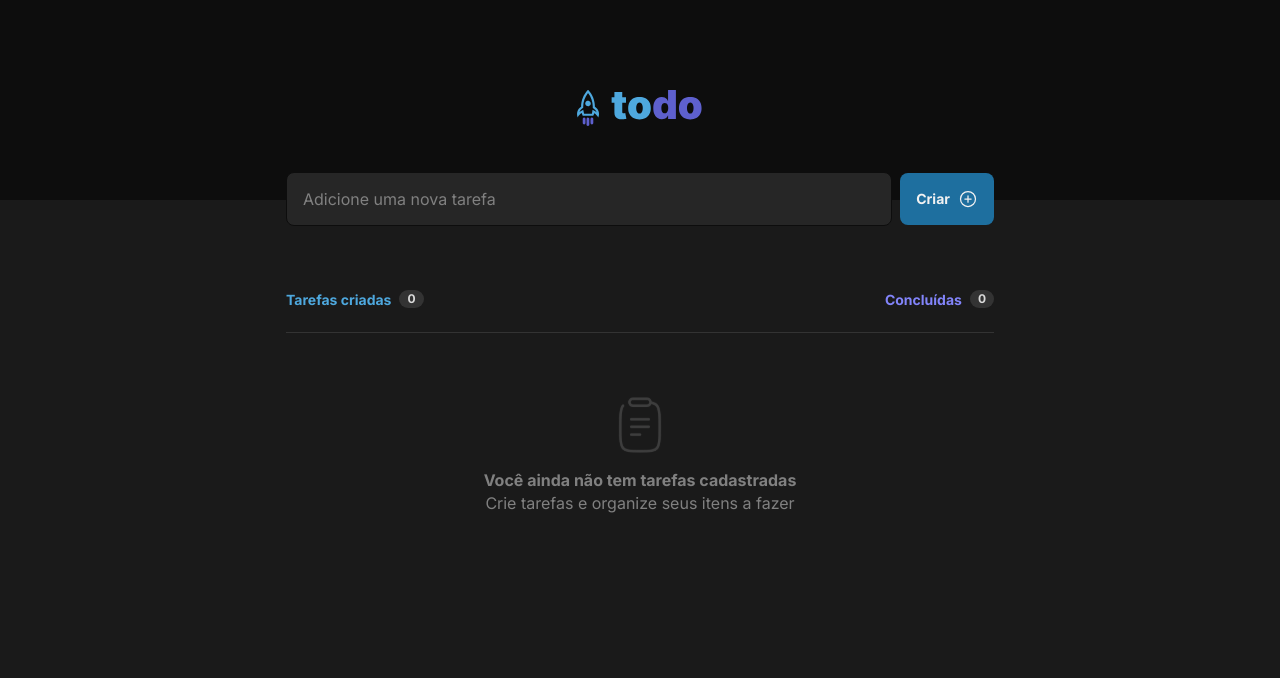
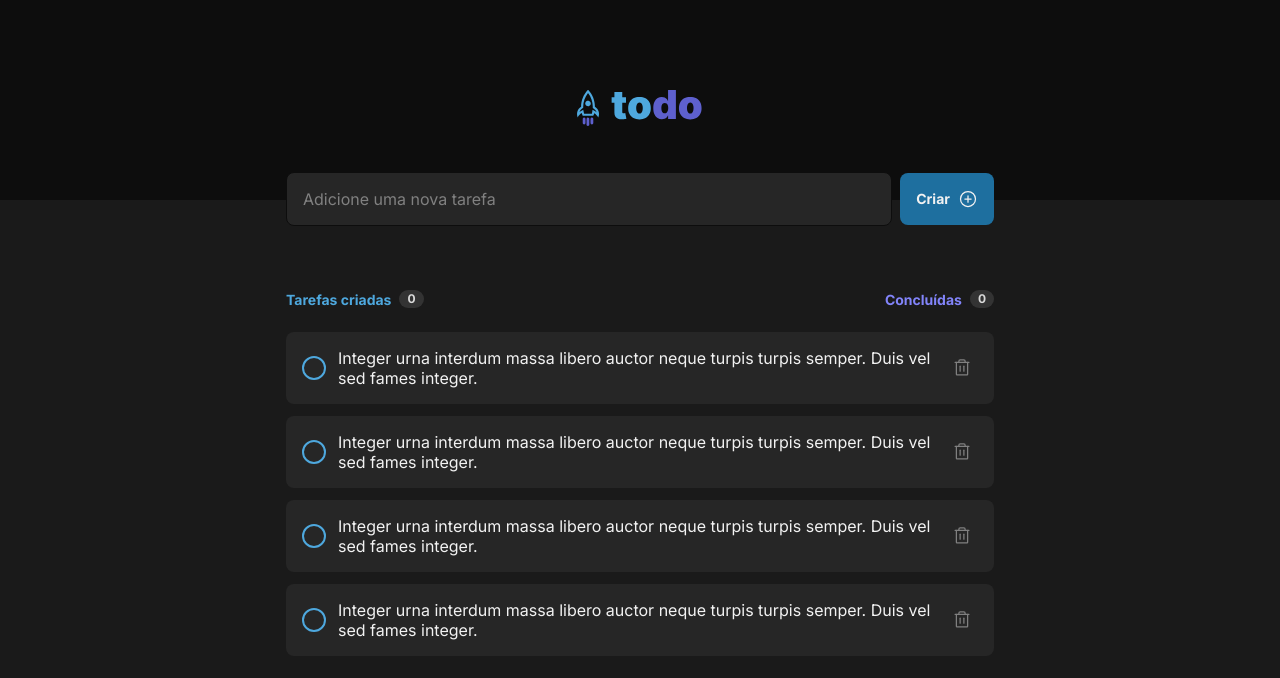
Before and after one commit to ClodoaldoDantas/todo-list-ignite, a React (Vite) app: page / in a window 1280 px wide. Shown: the top 678 px of the page. Built offline with nearby package versions, Linux system fonts and the light colour scheme.

Commit message:
💄 componente task

```diff
--- /dev/null
+++ b/src/components/Task/Task.module.scss
@@ -0,0 +1,73 @@
+.task {
+  padding: 1rem;
+  background-color: var(--gray-500);
+  border-radius: 8px;
+
+  display: flex;
+  align-items: center;
+  gap: 0.75rem;
+}
+
+.checkbox {
+  display: inline-flex;
+  align-items: center;
+
+  cursor: pointer;
+
+  .checkboxInput {
+    display: none;
+
+    &:checked + .checkboxBox {
+      background-color: var(--purple-500);
+      border-color: var(--purple-500);
+
+      &::after {
+        transform: scale(1);
+      }
+    }
+  }
+
+  .checkboxBox {
+    flex-shrink: 0;
+    width: 1.5rem;
+    height: 1.5rem;
+    border: 2px solid var(--blue-500);
+    border-radius: 50%;
+
+    display: flex;
+    align-items: center;
+    justify-content: center;
+
+    transition: 0.15s;
+
+    &::after {
+      content: '\2714';
+      color: var(--gray-100);
+      transform: scale(0);
+      transition: 0.15s;
+    }
+  }
+
+  .checkboxText {
+    margin-left: 0.75rem;
+  }
+}
+
+.taskDeleteButton {
+  flex-shrink: 0;
+  width: 2rem;
+  height: 2rem;
+  display: flex;
+  align-items: center;
+  justify-content: center;
+  border: 0;
+  border-radius: 4px;
+  background-color: transparent;
+  color: var(--gray-300);
+  transition: 0.2s;
+
+  &:hover {
+    background-color: var(--gray-400);
+    color: var(--red-500);
+  }
+}
--- /dev/null
+++ b/src/components/Task/Task.tsx
@@ -0,0 +1,22 @@
+import { Trash } from 'phosphor-react';
+import styles from './Task.module.scss';
+
+export function Task() {
+  return (
+    <li className={styles.task}>
+      <label className={styles.checkbox}>
+        <input className={styles.checkboxInput} type="checkbox" />
+        <div className={styles.checkboxBox}></div>
+
+        <span className={styles.checkboxText}>
+          Integer urna interdum massa libero auctor neque turpis turpis semper.
+          Duis vel sed fames integer.
+        </span>
+      </label>
+
+      <button className={styles.taskDeleteButton}>
+        <Trash size={20} />
+      </button>
+    </li>
+  );
+}
--- a/src/components/TodoForm/TodoForm.module.scss
+++ b/src/components/TodoForm/TodoForm.module.scss
@@ -13,7 +13,7 @@
   input {
     flex: 1;
     padding: 1rem;
-    border-radius: 0.5rem;
+    border-radius: 8px;
     background: var(--gray-500);
     border: 1px solid var(--gray-700);
     outline: 0;
@@ -32,7 +32,7 @@
     background-color: var(--blue-600);
     padding: 1rem;
     border: 0;
-    border-radius: 0.5rem;
+    border-radius: 8px;
 
     font-weight: bold;
     font-size: 0.875rem;
--- a/src/components/TodoList/TodoList.module.scss
+++ b/src/components/TodoList/TodoList.module.scss
@@ -1,4 +1,4 @@
-.todoList {
+.container {
   width: 100%;
   max-width: 740px;
   margin: 4rem auto;
@@ -61,3 +61,7 @@
     color: var(--gray-300);
   }
 }
+
+.todoList li + li {
+  margin-top: 0.75rem;
+}
--- a/src/components/TodoList/TodoList.tsx
+++ b/src/components/TodoList/TodoList.tsx
@@ -1,9 +1,10 @@
 import clipboardImg from '../../assets/clipboard.svg';
+import { Task } from '../Task/Task';
 import styles from './TodoList.module.scss';
 
 export function TodoList() {
   return (
-    <div className={styles.todoList}>
+    <div className={styles.container}>
       <div className={styles.todoInfo}>
         <div className={styles.todoInfoText}>
           <strong>Tarefas criadas</strong>
@@ -16,11 +17,18 @@ export function TodoList() {
         </div>
       </div>
 
-      <div className={styles.todoEmpty}>
+      {/* <div className={styles.todoEmpty}>
         <img src={clipboardImg} alt="Clipboard ícone" />
         <strong>Você ainda não tem tarefas cadastradas</strong>
         <span>Crie tarefas e organize seus itens a fazer</span>
-      </div>
+      </div> */}
+
+      <ul className={styles.todoList}>
+        <Task />
+        <Task />
+        <Task />
+        <Task />
+      </ul>
     </div>
   );
 }
--- a/src/styles/global.scss
+++ b/src/styles/global.scss
@@ -36,3 +36,7 @@ button {
 button {
   cursor: pointer;
 }
+
+ul {
+  list-style: none;
+}
```
